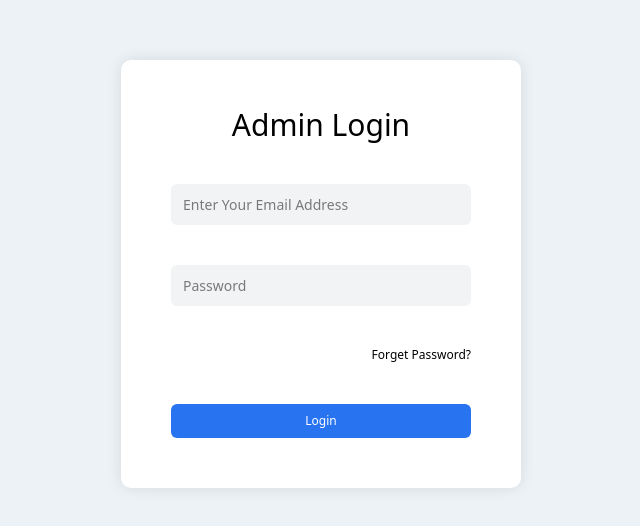
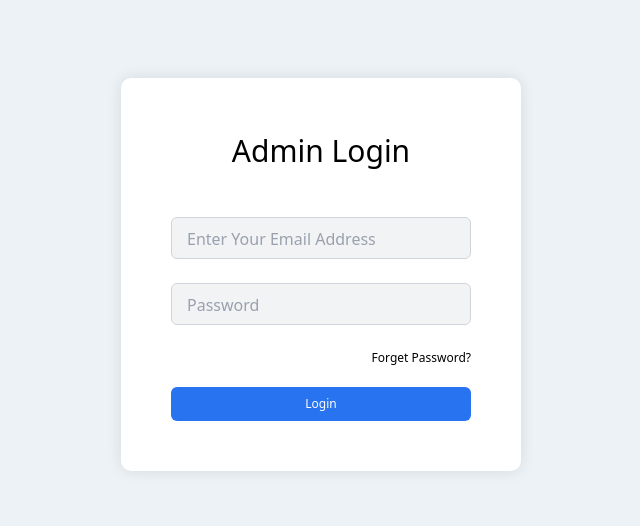
Before and after one commit to CodeByRushi11/Single-vender-task1, a React (Vite) app: page / in a window 1280 px wide. Shown: the part 126-652 px from the top of the page, without its empty margins (319-959 px from the left). Built offline with nearby package versions, Linux system fonts and the light colour scheme.

Commit message:
fixed bacdrop for sigout button

```diff
--- a/src/Component/ChartTitle.jsx
+++ b/src/Component/ChartTitle.jsx
@@ -69,7 +69,9 @@ const ChartTitle = () => {
       <h2 className="text-xl font-semibold mb-4 text-center">Chart Title</h2>
       <canvas
         ref={chartRef}
-        className="block w-full h-[300px] md:h-[400px]" // Tailwind-controlled height
+        width={600}
+        height={300}
+        className="block w-full h-[300px] md:h-[300px]"
       ></canvas>
     </div>
   );
--- a/src/Component/Sidebar.jsx
+++ b/src/Component/Sidebar.jsx
@@ -9,7 +9,10 @@ import { useNavigate } from "react-router-dom";
 import { X } from "lucide-react";
 
 const Sidebar = ({ isMobileOpen, setIsMobileOpen }) => {
-  const [activeItem, setActiveItem] = useState("Dashboard");
+  const [activeItem, setActiveItem] = useState(() => {
+    return localStorage.getItem("activeItem") || "Dashboard";
+  });
+
   const navigate = useNavigate();
 
   const menuItems = [
@@ -23,6 +26,7 @@ const Sidebar = ({ isMobileOpen, setIsMobileOpen }) => {
 
   const handleClick = (title, path) => {
     setActiveItem(title);
+    localStorage.setItem("activeItem", title);
     navigate(path);
     if (setIsMobileOpen) setIsMobileOpen(false);
   };
--- a/src/Pages/CheckEmail.jsx
+++ b/src/Pages/CheckEmail.jsx
@@ -1,24 +1,36 @@
-import { Link, useLocation } from "react-router-dom";
-import { useRef } from "react";
+import { useLocation, useNavigate } from "react-router-dom";
+import { useRef, useState } from "react";
 
 const CheckEmail = () => {
   const { state } = useLocation();
+  const navigate = useNavigate();
   const email = state?.email || "your email";
   const inputsRef = useRef([]);
-  // input ref to create input feild feild as 4 container to eneter code 4 digit code
+  const [error, setError] = useState("");
+
   const handleChange = (e, index) => {
     const value = e.target.value;
-    if (!/^[0-9]?$/.test(value)) return; // Only allow one digit
+    if (!/^[0-9]?$/.test(value)) return;
 
     inputsRef.current[index].value = value;
-
     if (value && index < 3) {
       inputsRef.current[index + 1].focus();
     }
   };
+
   const handleKeyDown = (e, index) => {
     if (e.key === "Backspace" && !e.target.value && index > 0) {
       inputsRef.current[index - 1].focus();
+    }
+  };
+
+  const handleSubmit = () => {
+    const code = inputsRef.current.map((input) => input.value).join("");
+    if (code.length !== 4 || !/^\d{4}$/.test(code)) {
+      setError("Please enter a valid 4-digit code.");
+    } else {
+      setError("");
+      navigate("/ResetPassword");
     }
   };
 
@@ -28,15 +40,14 @@ const CheckEmail = () => {
       className="min-h-screen flex items-center justify-center"
     >
       <div className="w-[400px] mx-auto my-[10rem] p-[50px] bg-white rounded-[10px] shadow-[0_0_15px_rgba(0,0,0,0.1)]">
-        <h2 className="text-[30px] font-medium leading-[100%] tracking-[0%] text-center mb-6 font-jost pb-[20px]">
+        <h2 className="text-[30px] font-medium text-center mb-6 font-jost pb-[20px]">
           Check Your Email
         </h2>
-
-        <p className=" pb-[30px] text-[12px] leading-[20px] align-middle font-normal font-jost">
-          Code sent to <strong>{email}</strong>. Please enter the code below
+        <p className="pb-[30px] text-[12px] leading-[20px] font-normal font-jost">
+          Code sent to <strong>{email}</strong>. Please enter the code below.
         </p>
 
-        <div className="flex justify-center gap-2 pt-2 pb-2 pl-12 pr-12 ">
+        <div className="flex justify-center gap-2 pt-2 pb-2 pl-12 pr-12">
           {[0, 1, 2, 3].map((i) => (
             <input
               key={i}
@@ -45,20 +56,29 @@ const CheckEmail = () => {
               onChange={(e) => handleChange(e, i)}
               onKeyDown={(e) => handleKeyDown(e, i)}
               ref={(el) => (inputsRef.current[i] = el)}
-              className="w-10 h-10 text-center text-lg border border-gray-300 rounded-md focus:outline-none focus:ring-2 focus:ring-blue-500 mb-[30px]"
+              className="w-10 h-10 text-center text-lg border border-gray-300 rounded-md focus:outline-none focus:ring-2 focus:ring-blue-500"
             />
           ))}
         </div>
-        {/* When on create new password button redirect to the next page name create new passowrd */}
-        <Link to="/ResetPassword">
-          <button className="w-full px-4 py-2 bg-[#2873f0] text-white text-base rounded-md hover:bg-[#0059f4] cursor-pointer mb-[15px] text-[12px]">
-            Create a new Password
-          </button>
-        </Link>
-        <p className=" pb-[30px] text-[12px] leading-[20px] align-middle font-normal font-jost">
-          Didn't receive code ?
-          <strong className="underline">Resend Code</strong> <br></br>
-          Resend Code in 00.59
+
+        {error && (
+          <p className="text-red-500 text-[12px] mt-[-15px] mb-[15px] text-center pt-4">
+            {error}
+          </p>
+        )}
+
+        <button
+          onClick={handleSubmit}
+          className="w-full px-4 py-2 bg-[#2873f0] text-white text-base rounded-md hover:bg-[#0059f4] cursor-pointer mb-[15px] text-[12px]"
+        >
+          Create a new Password
+        </button>
+
+        <p className="pb-[30px] text-[12px] leading-[20px] font-normal font-jost text-center">
+          Didn't receive code?{" "}
+          <strong className="underline cursor-pointer">Resend Code</strong>
+          <br />
+          Resend Code in 00:59
         </p>
       </div>
     </div>
--- a/src/Pages/ForgetPassword.jsx
+++ b/src/Pages/ForgetPassword.jsx
@@ -1,8 +1,30 @@
-import { Link } from "react-router-dom";
+import { Link, useNavigate } from "react-router-dom";
 import { useState } from "react";
 
 const ForgotPassword = () => {
   const [email, setEmail] = useState("");
+  const [error, setError] = useState("");
+  const navigate = useNavigate();
+
+  const validateEmail = () => {
+    if (!email.trim()) {
+      setError("Email is required.");
+      return false;
+    } else if (!/\S+@\S+\.\S+/.test(email)) {
+      setError("Please enter a valid email address.");
+      return false;
+    }
+    setError("");
+    return true;
+  };
+
+  const handleReset = (e) => {
+    e.preventDefault();
+    if (validateEmail()) {
+      navigate("/CheckEmail", { state: { email } });
+    }
+  };
+
   return (
     <div
       style={{ backgroundColor: "#edf2f7" }}
@@ -12,24 +34,39 @@ const ForgotPassword = () => {
         <h2 className="text-[30px] font-medium leading-[100%] tracking-[0%] text-center mb-6 font-jost pb-[20px] ">
           Forget Password
         </h2>
-        <p className="pb-[30px] text-[12px] leading-[20px] align-middle font-normal font-jost ">
-          No worries! Enter your email address below and we will send you code
-          to reset password
+        <p className="pb-[30px] text-[12px] leading-[20px] font-normal font-jost ">
+          No worries! Enter your email address below and we will send you a code
+          to reset your password.
         </p>
-        <input
-          className="w-full  px-[12px] py-[10px] rounded-md text-[14px] bg-[#f2f3f5] outline-none mb-[30px]
-"
-          type="email"
-          placeholder="Enter Your Email Address"
-          value={email}
-          onChange={(e) => setEmail(e.target.value)}
-        />
-        <Link to="/CheckEmail" state={{ email }}>
-          {" "}
-          <button className="w-full px-4 py-2 bg-[#2873f0] text-white text-base rounded-md hover:bg-[#0059f4] cursor-pointer text-[12px]">
+
+        <form onSubmit={handleReset}>
+          <div className="relative w-full mb-6">
+            <input
+              type="email"
+              id="email"
+              className={`peer w-full border-[0.5px] ${
+                error ? "border-red-500" : "border-[#d1d5db]"
+              } bg-[#f2f3f5] text-black placeholder-transparent px-3 py-2 rounded-md focus:outline-none focus:ring-2 focus:ring-[#2873f0] focus:border-[#2873f0]`}
+              placeholder="Email"
+              value={email}
+              onChange={(e) => setEmail(e.target.value)}
+            />
+            <label
+              htmlFor="email"
+              className={`absolute left-3 top-2 text-sm text-gray-500 transition-all peer-placeholder-shown:top-2.5 peer-placeholder-shown:text-base peer-placeholder-shown:text-gray-400 peer-focus:top-[-10px] peer-focus:text-[#2873f0] peer-focus:text-sm bg-[#f2f3f5] px-1`}
+            >
+              Enter Your Email Address
+            </label>
+            {error && <p className="text-red-500 text-[12px] mt-1">{error}</p>}
+          </div>
+
+          <button
+            type="submit"
+            className="w-full px-4 py-2 bg-[#2873f0] text-white text-base rounded-md hover:bg-[#0059f4] cursor-pointer text-[12px]"
+          >
             Reset Password
           </button>
-        </Link>
+        </form>
       </div>
     </div>
   );
--- a/src/Pages/Login.jsx
+++ b/src/Pages/Login.jsx
@@ -1,11 +1,43 @@
-import { Link } from "react-router-dom";
+import { Link, useNavigate } from "react-router-dom";
 import { useState } from "react";
 
 const Login = () => {
   const [showPassword, setShowPassword] = useState(false);
+  const [email, setEmail] = useState("");
+  const [password, setPassword] = useState("");
+  const navigate = useNavigate();
+
+  const [errors, setErrors] = useState({ email: "", password: "" });
 
   const togglePasswordVisibility = () => {
     setShowPassword((prev) => !prev);
+  };
+
+  const validate = () => {
+    const newErrors = { email: "", password: "" };
+
+    if (!email.trim()) {
+      newErrors.email = "Email is required.";
+    } else if (!/\S+@\S+\.\S+/.test(email)) {
+      newErrors.email = "Invalid email address.";
+    }
+
+    if (!password.trim()) {
+      newErrors.password = "Password is required.";
+    } else if (password.length < 8) {
+      newErrors.password = "Password must be at least 8 characters long.";
+    }
+
+    setErrors(newErrors);
+    return !newErrors.email && !newErrors.password;
+  };
+
+  const handleSubmit = (e) => {
+    e.preventDefault();
+    if (validate()) {
+      console.log("Login successful");
+      navigate("/Dashboard"); // Redirects to Dashboard
+    }
   };
 
   return (
@@ -14,25 +46,83 @@ const Login = () => {
       className="min-h-screen flex items-center justify-center"
     >
       <div className="w-[400px] mx-auto my-[10rem] p-[50px] bg-white rounded-[10px] shadow-[0_0_15px_rgba(0,0,0,0.1)]">
-        <h2 className="text-[30px] font-medium leading-[100%] tracking-[0%] text-center mb-6 font-jost pb-[20px] ">
+        <h2 className="text-[30px] font-medium text-center mb-6 font-jost pb-[20px]">
           Admin Login
         </h2>
 
+        <form onSubmit={handleSubmit}>
+          {/* Email Field */}
+          <div className="relative w-full mb-6">
             <input
               type="email"
-          placeholder="Enter Your Email Address"
-          className="w-full px-[12px] py-[10px] rounded-md text-[14px] bg-[#f2f3f5] outline-none mb-[40px]"
+              id="email"
+              className={`peer w-full border-[1px] ${
+                errors.email ? "border-red-500" : "border-[#d1d5db]"
+              } bg-[#f2f3f5] text-black placeholder-transparent px-3 py-2 rounded-md
+                  focus:outline-none focus:ring-2 focus:ring-[#2873f0] focus:border-[#2873f0]
+                  ${email ? "has-value" : ""}
+                `}
+              placeholder="Email"
+              value={email}
+              onChange={(e) => {
+                setEmail(e.target.value);
+                if (errors.email) {
+                  setErrors((prev) => ({ ...prev, email: "" }));
+                }
+              }}
             />
+            <label
+              htmlFor="email"
+              className={`
+                  absolute left-3 text-sm text-gray-500 transition-all px-1 bg-[#f2f3f5]
+                  peer-placeholder-shown:top-2.5 peer-placeholder-shown:text-base peer-placeholder-shown:text-gray-400
+                  peer-focus:top-[-10px] peer-focus:text-[#2873f0] peer-focus:text-sm
+                  ${email ? "top-[-10px] text-sm text-[#2873f0]" : ""}
+                `}
+            >
+              Enter Your Email Address
+            </label>
+            {errors.email && (
+              <p className="text-red-500 text-[12px] mt-1">{errors.email}</p>
+            )}
+          </div>
 
-        <div className="relative">
+          {/* Password Field */}
+          <div className="relative w-full mb-6">
             <input
-            style={{ WebkitTextSecurity: showPassword ? "none" : "disc" }}
+              type={showPassword ? "text" : "password"}
+              id="password"
+              className={`peer w-full border-[1px] ${
+                errors.password ? "border-red-500" : "border-[#d1d5db]"
+              } bg-[#f2f3f5] text-black placeholder-transparent px-3 py-2 rounded-md
+                  focus:outline-none focus:ring-2 focus:ring-[#2873f0] focus:border-[#2873f0]
+                  ${password ? "has-value" : ""}
+                `}
               placeholder="Password"
-            className="w-full  px-[12px] py-[10px] rounded-md text-[14px] bg-[#f2f3f5] outline-none mb-[40px]"
+              value={password}
+              onChange={(e) => {
+                setPassword(e.target.value);
+                if (errors.password) {
+                  setErrors((prev) => ({ ...prev, password: "" }));
+                }
+              }}
             />
+            <label
+              htmlFor="password"
+              className={`
+                absolute left-3 text-sm text-gray-500 transition-all px-1 bg-[#f2f3f5]
+                peer-placeholder-shown:top-2.5 peer-placeholder-shown:text-base peer-placeholder-shown:text-gray-400
+                peer-focus:top-[-10px] peer-focus:text-[#2873f0] peer-focus:text-sm
+                ${password ? "top-[-10px] text-sm text-[#2873f0]" : ""}
+              `}
+            >
+              Password
+            </label>
+
+            {/* Toggle Visibility Icon */}
             <span
               onClick={togglePasswordVisibility}
-            className="absolute right-[10px] top-[10%] translate-y-[10%] text-[#888] cursor-pointer"
+              className="absolute right-3 top-3 text-[#888] cursor-pointer"
             >
               {showPassword ? (
                 <i className="fa-solid fa-eye-slash"></i>
@@ -40,16 +130,23 @@ const Login = () => {
                 <i className="fa-solid fa-eye"></i>
               )}
             </span>
+
+            {errors.password && (
+              <p className="text-red-500 text-[12px] mt-1">{errors.password}</p>
+            )}
           </div>
 
-        <p className="text-right font-medium text-[12px] mb-[40px]">
+          {/* Forgot + Submit */}
+          <p className="text-right font-medium text-[12px] mb-[20px]">
             <Link to="/ForgotPassword">Forget Password?</Link>
           </p>
-        <Link to="/Dashboard">
-          <button className="w-full px-4 py-2 bg-[#2873f0] text-white text-base rounded-md hover:bg-[#0059f4] cursor-pointer text-[12px]">
+          <button
+            type="submit"
+            className="w-full px-4 py-2 bg-[#2873f0] text-white text-base rounded-md hover:bg-[#0059f4] cursor-pointer text-[12px]"
+          >
             Login
           </button>
-        </Link>
+        </form>
       </div>
     </div>
   );
```
Also changed, not shown: src/Component/Header.jsx (+9 -44 lines), src/Pages/Layout.jsx (+41 -2 lines). Lines whose indentation alone changed are shown as unchanged.
